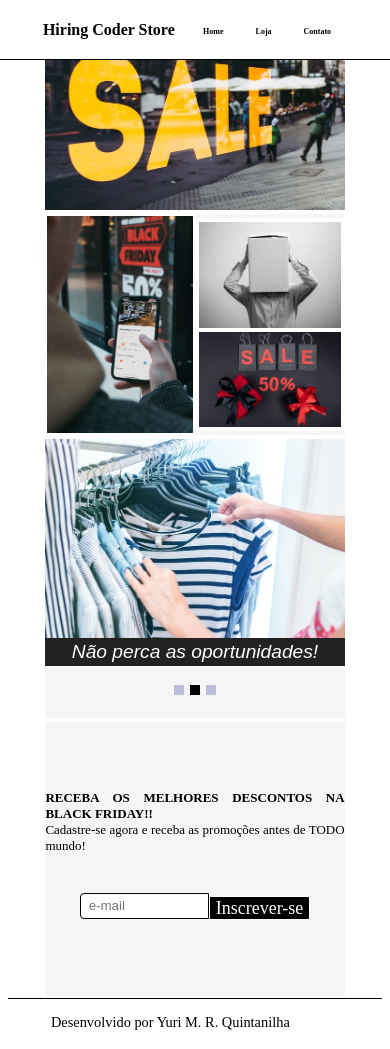
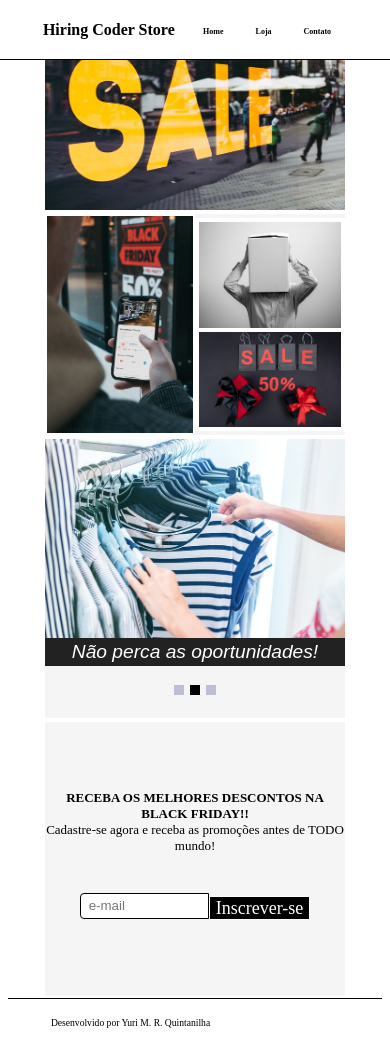
Before and after one commit to Yuri-MRQ/landing-page, a React (Create React App) app in the folder black-friday-landing/: page / in a window 390 px wide. Built offline with nearby package versions, Linux system fonts and the light colour scheme; some icons are missing.

Commit message:
improve mobile exp.

```diff
--- a/black-friday-landing/src/pages/home/style.js
+++ b/black-friday-landing/src/pages/home/style.js
@@ -18,6 +18,9 @@ export const Links = styled(Link)`
     @media (max-width: 538px){
         font-size: .5em;
     }
+    @media (max-width: 375px){
+        font-size: .2em;
+    }
 
     &:hover {
         color: #92a8d1;
@@ -36,6 +39,9 @@ export const companyNameTop = styled.h3`
 
     @media (max-width: 734px){
         font-size: 1em;
+    }
+    @media (max-width: 375px){
+        font-size: .7em;
     }
 `
 export const linksTopNav = styled.div`
@@ -274,6 +280,10 @@ export const textFooter = styled.p`
     text-align: justify;
     display: flex;
     font-size: .9rem;
+
+    @media(max-width:435px){
+        font-size: .6rem;
+    }
 `
 
 export const Textsign = styled.p`
@@ -292,6 +302,9 @@ export const Textsign = styled.p`
     @media (max-width: 600px){
         font-size: small;
     }
+    @media (max-width: 600px){
+        text-align: center;
+    }
 `
 export const Textsign2 = styled.p`
     margin: auto;
@@ -306,6 +319,10 @@ export const Textsign2 = styled.p`
     @media (max-width: 600px){
         font-size: small;
     }
+    @media (max-width: 600px){
+        text-align: center;
+    }
+
 `
 export const figCaption = styled.figcaption`
     background-color: #222;
```
